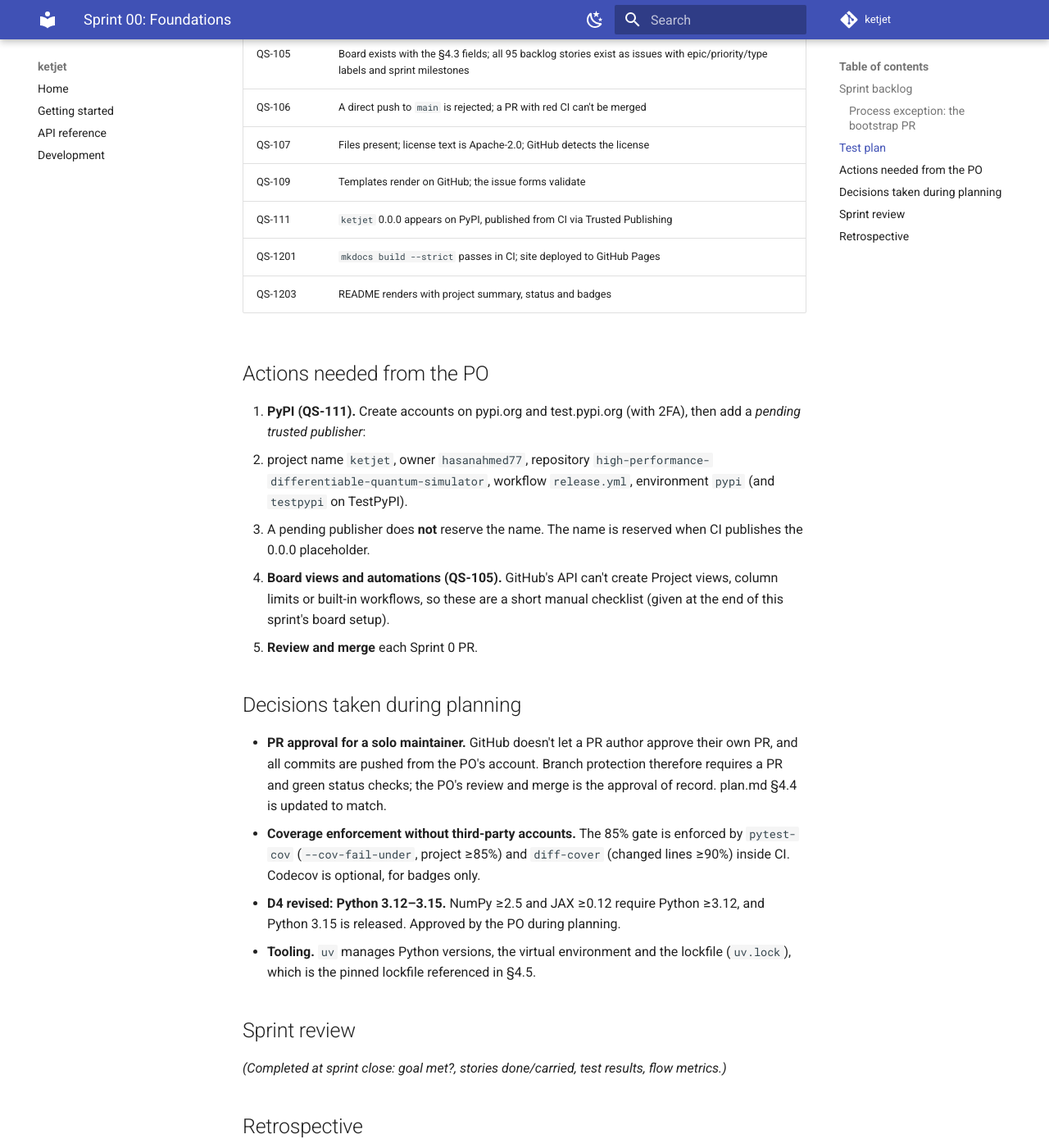
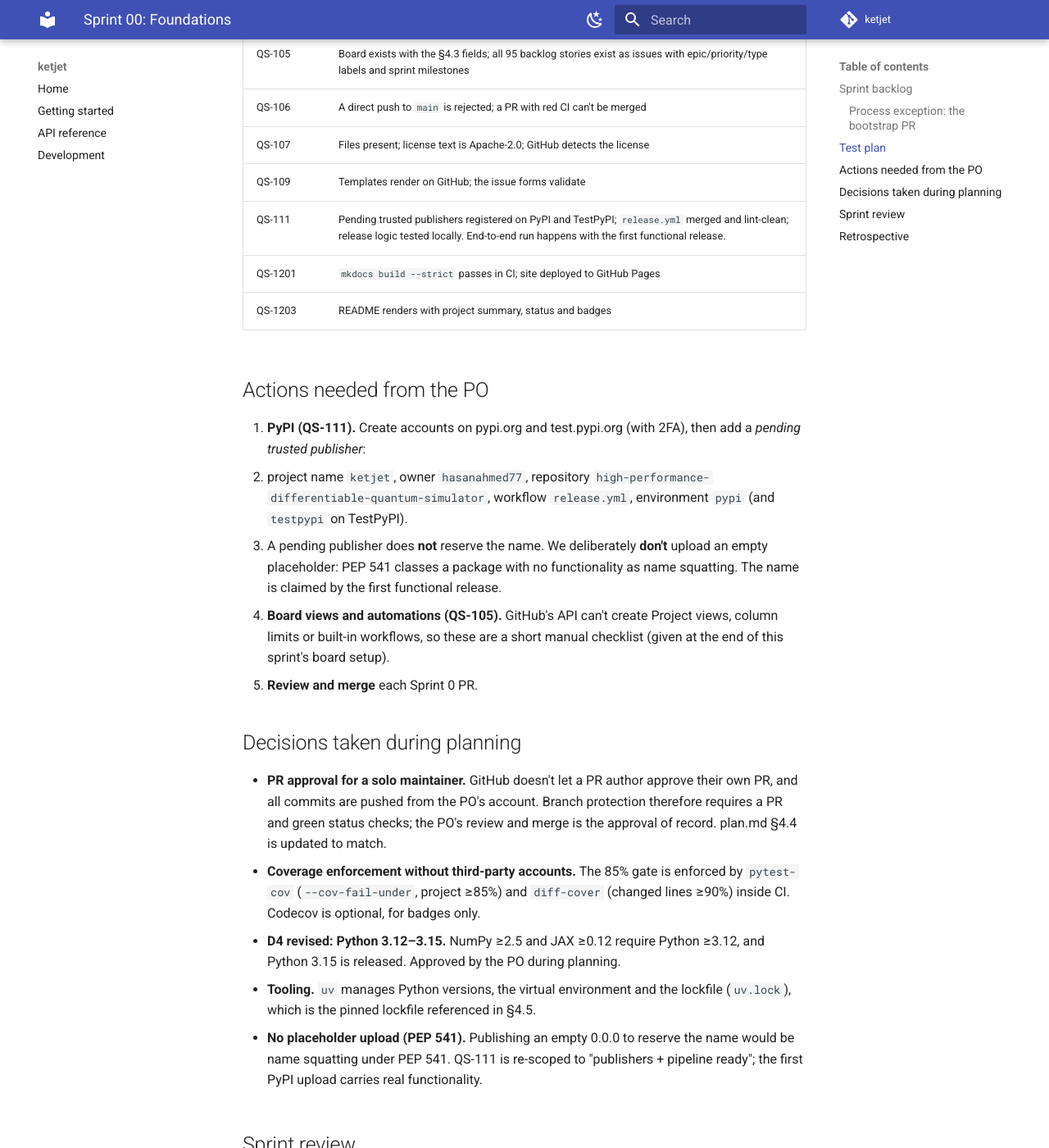
Before and after one commit to hasanahmed77/high-performance-differentiable-quantum-simulator, an MkDocs documentation site: the page built from docs/sprints/sprint-00.md, in a window 1280 px wide and 1400 px high, scrolled down 1691 px. Shown: the whole window at 82% size. Built offline with MkDocs 1.6.1 and Material for MkDocs 9.7.7, drawn with Linux system fonts in a browser that asks for light colours; comment, search, counter and statistics services are not loaded; some of the changed text lies outside the part shown.

Commit message:
ci: release pipeline with TestPyPI gate and Trusted Publishing (#101)
* ci: add release pipeline with TestPyPI gate and Trusted Publishing

release.yml runs on vX.Y.Z tags:
build -> TestPyPI -> install-from-TestPyPI smoke test on 3 OSes ->
PO approval (pypi environment) -> PyPI -> GitHub Release.

- Trusted Publishing (OIDC): no stored tokens; PEP 740 attestations.
- Fails fast if the tag doesn't match the package version or the
  changelog has no entry for it.
- Smoke test installs ketjet from TestPyPI with --no-deps and its
  dependencies only from PyPI (no dependency confusion), retrying
  while the index propagates.
- Release notes are extracted from CHANGELOG.md; 0.x releases are
  marked as pre-releases.
- CHANGELOG.md (Keep a Changelog) with the 0.0.0 name-reservation entry;
  shipped in the sdist.

Refs: QS-111, QS-1205

Co-Authored-By: Claude Opus 5.5 <noreply@anthropic.com>

* docs: drop the 0.0.0 placeholder release to comply with PEP 541

PEP 541 classes a project with no functionality as name squatting
("invalid project"), which PyPI admins may remove or reassign. Instead
of uploading an empty 0.0.0 to reserve the name, the first PyPI upload
will be the first release with real functionality.

- CHANGELOG: move the entries under [Unreleased].
- plan.md: re-scope QS-111 (publishers + pipeline ready, no placeholder
  upload); add the name-availability risk.
- sprint-00.md: record the decision.

Refs: QS-111

Co-Authored-By: Claude Opus 5.5 <noreply@anthropic.com>

---------

Co-authored-by: Claude Opus 5.5 <noreply@anthropic.com>

```diff
--- a/docs/sprints/sprint-00.md
+++ b/docs/sprints/sprint-00.md
@@ -19,7 +19,7 @@
 | QS-106 | Branch protection + PR template | 1 | PR: process templates + repo settings |
 | QS-107 | CONTRIBUTING, CODE_OF_CONDUCT, SECURITY, LICENSE | 2 | PR: governance |
 | QS-109 | ADR and sprint-report templates | 1 | PR: process templates |
-| QS-111 | Reserve the `ketjet` name on PyPI | 1 | PR: release bootstrap (needs PO action, see below) |
+| QS-111 | Prepare the `ketjet` PyPI release (publishers + pipeline) | 1 | PR: release pipeline (needs PO action, see below) |
 | QS-1201 | Docs site skeleton (MkDocs Material) | 2 of 5 | PR: docs skeleton |
 | QS-1203 | README skeleton | 1 of 2 | PR: docs skeleton |
 | | **Total** | **19** | |
@@ -41,7 +41,7 @@ and none of the four is testable on its own. Every later PR follows the one-stor
 | QS-106 | A direct push to `main` is rejected; a PR with red CI can't be merged |
 | QS-107 | Files present; license text is Apache-2.0; GitHub detects the license |
 | QS-109 | Templates render on GitHub; the issue forms validate |
-| QS-111 | `ketjet` 0.0.0 appears on PyPI, published from CI via Trusted Publishing |
+| QS-111 | Pending trusted publishers registered on PyPI and TestPyPI; `release.yml` merged and lint-clean; release logic tested locally. End-to-end run happens with the first functional release. |
 | QS-1201 | `mkdocs build --strict` passes in CI; site deployed to GitHub Pages |
 | QS-1203 | README renders with project summary, status and badges |
 
@@ -50,7 +50,8 @@ and none of the four is testable on its own. Every later PR follows the one-stor
 1. **PyPI (QS-111).** Create accounts on pypi.org and test.pypi.org (with 2FA), then add a *pending trusted publisher*:
    - project name `ketjet`, owner `hasanahmed77`, repository `high-performance-differentiable-quantum-simulator`,
      workflow `release.yml`, environment `pypi` (and `testpypi` on TestPyPI).
-   - A pending publisher does **not** reserve the name. The name is reserved when CI publishes the 0.0.0 placeholder.
+   - A pending publisher does **not** reserve the name. We deliberately **don't** upload an empty placeholder:
+     PEP 541 classes a package with no functionality as name squatting. The name is claimed by the first functional release.
 2. **Board views and automations (QS-105).** GitHub's API can't create Project views, column limits or built-in workflows,
    so these are a short manual checklist (given at the end of this sprint's board setup).
 3. **Review and merge** each Sprint 0 PR.
@@ -67,6 +68,9 @@ and none of the four is testable on its own. Every later PR follows the one-stor
 - **Tooling.** `uv` manages Python versions, the virtual environment and the lockfile (`uv.lock`), which is the
   pinned lockfile referenced in §4.5.
 
+- **No placeholder upload (PEP 541).** Publishing an empty 0.0.0 to reserve the name would be name squatting under
+  PEP 541. QS-111 is re-scoped to "publishers + pipeline ready"; the first PyPI upload carries real functionality.
+
 ## Sprint review
 
 *(Completed at sprint close: goal met?, stories done/carried, test results, flow metrics.)*
--- a/pyproject.toml
+++ b/pyproject.toml
@@ -64,7 +64,7 @@ default-groups = ["dev"]
 path = "src/ketjet/__init__.py"
 
 [tool.hatch.build.targets.sdist]
-include = ["src/ketjet", "tests", "README.md", "LICENSE", "pyproject.toml"]
+include = ["src/ketjet", "tests", "README.md", "LICENSE", "CHANGELOG.md", "pyproject.toml"]
 
 [tool.hatch.build.targets.wheel]
 packages = ["src/ketjet"]
```
Also changed, not shown: CHANGELOG.md (added, +16 -0 lines), plan.md (+2 -1 lines), 1 other file.
